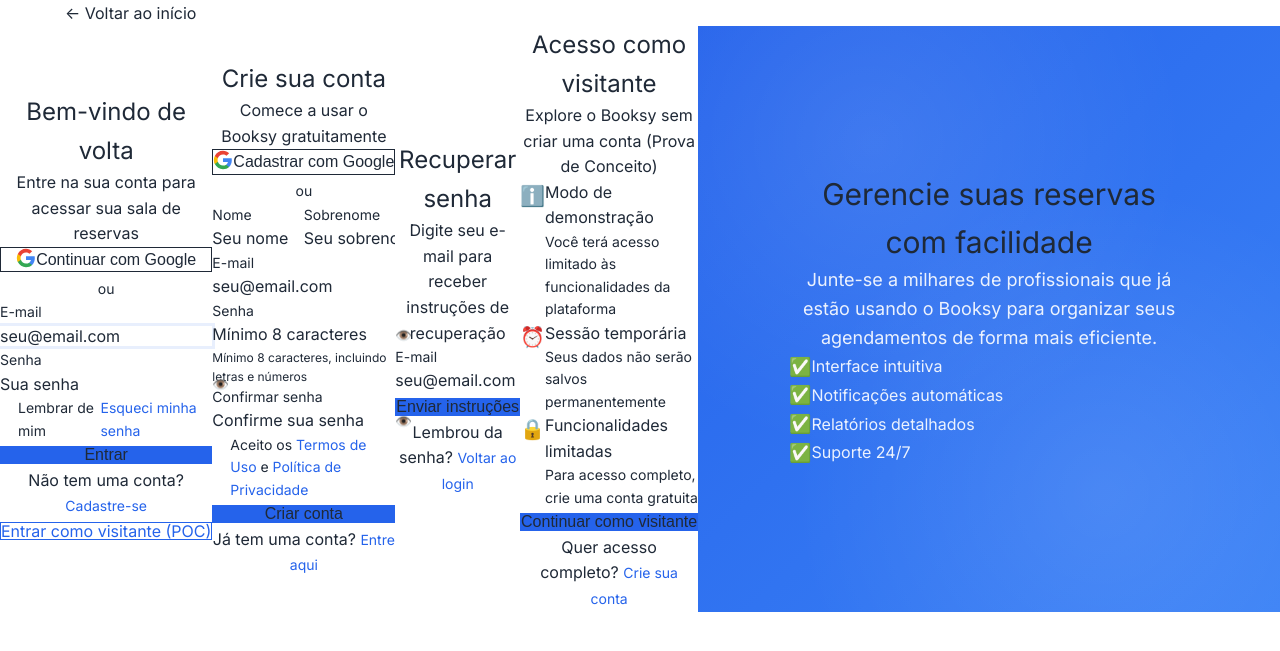
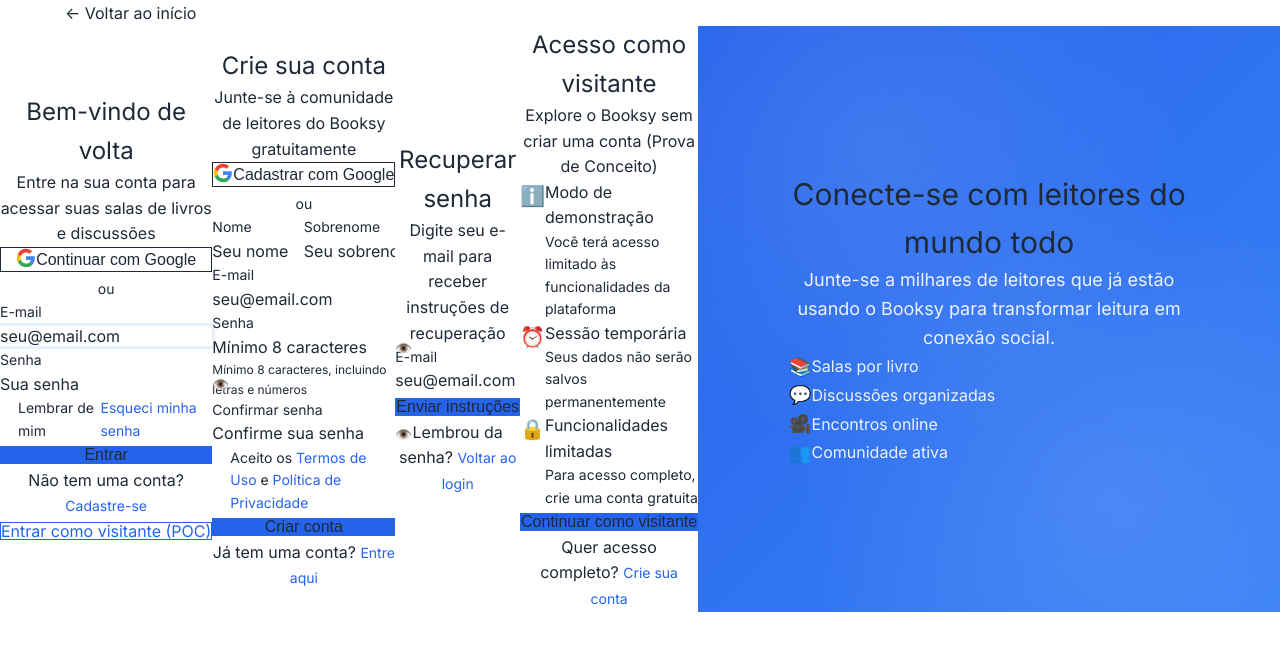
Before and after one commit to rnataoliveira/booksy, a plain HTML site: page login.html in a window 1280 px wide. Shown: the part 25-676 px from the top of the page. Drawn offline with Linux system fonts and the light colour scheme.

Commit message:
🔄 Atualizar página de login para rede social literária
- Atualizar título e meta description
- Alterar textos de boas-vindas e cadastro
- Substituir 'reservas' por 'salas de livros'
- Atualizar seção visual com conceito literário
- Manter consistência com a landing page V2

```diff
--- a/login.html
+++ b/login.html
@@ -3,8 +3,8 @@
 <head>
     <meta charset="UTF-8">
     <meta name="viewport" content="width=device-width, initial-scale=1.0">
-    <meta name="description" content="Entre ou cadastre-se no Booksy - Plataforma de gerenciamento de reservas">
-    <title>Login - Booksy</title>
+    <meta name="description" content="Entre ou cadastre-se no Booksy - A rede social literária onde cada livro tem sua sala">
+    <title>Login - Booksy | Rede Social Literária</title>
 
     <!-- Preconnect for performance -->
     <link rel="preconnect" href="https://fonts.googleapis.com">
@@ -46,7 +46,7 @@
                 <div class="auth-form__header">
                     <h1 class="auth-form__title">Bem-vindo de volta</h1>
                     <p class="auth-form__subtitle">
-                        Entre na sua conta para acessar sua sala de reservas
+                        Entre na sua conta para acessar suas salas de livros e discussões
                     </p>
                 </div>
 
@@ -134,7 +134,7 @@
                 <div class="auth-form__header">
                     <h1 class="auth-form__title">Crie sua conta</h1>
                     <p class="auth-form__subtitle">
-                        Comece a usar o Booksy gratuitamente
+                        Junte-se à comunidade de leitores do Booksy gratuitamente
                     </p>
                 </div>
 
@@ -350,29 +350,29 @@
         <div class="auth-visual">
             <div class="auth-visual__content">
                 <h2 class="auth-visual__title">
-                    Gerencie suas reservas com facilidade
+                    Conecte-se com leitores do mundo todo
                 </h2>
                 <p class="auth-visual__description">
-                    Junte-se a milhares de profissionais que já estão usando o Booksy
-                    para organizar seus agendamentos de forma mais eficiente.
+                    Junte-se a milhares de leitores que já estão usando o Booksy
+                    para transformar leitura em conexão social.
                 </p>
 
                 <div class="auth-visual__features">
                     <div class="feature">
-                        <div class="feature__icon">✅</div>
-                        <span class="feature__text">Interface intuitiva</span>
+                        <div class="feature__icon">📚</div>
+                        <span class="feature__text">Salas por livro</span>
                     </div>
                     <div class="feature">
-                        <div class="feature__icon">✅</div>
-                        <span class="feature__text">Notificações automáticas</span>
+                        <div class="feature__icon">💬</div>
+                        <span class="feature__text">Discussões organizadas</span>
                     </div>
                     <div class="feature">
-                        <div class="feature__icon">✅</div>
-                        <span class="feature__text">Relatórios detalhados</span>
+                        <div class="feature__icon">🎥</div>
+                        <span class="feature__text">Encontros online</span>
                     </div>
                     <div class="feature">
-                        <div class="feature__icon">✅</div>
-                        <span class="feature__text">Suporte 24/7</span>
+                        <div class="feature__icon">👥</div>
+                        <span class="feature__text">Comunidade ativa</span>
                     </div>
                 </div>
             </div>
```
